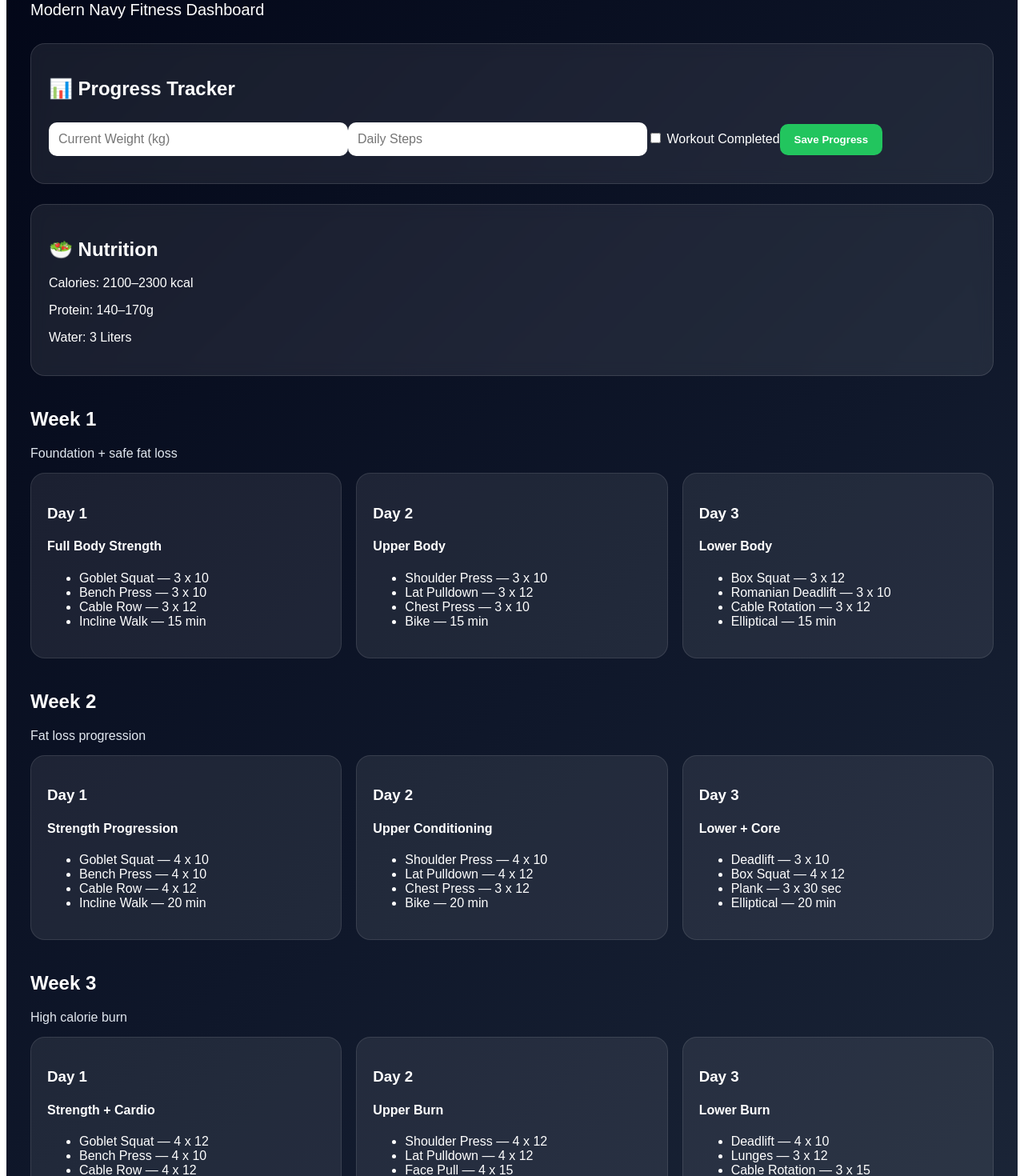
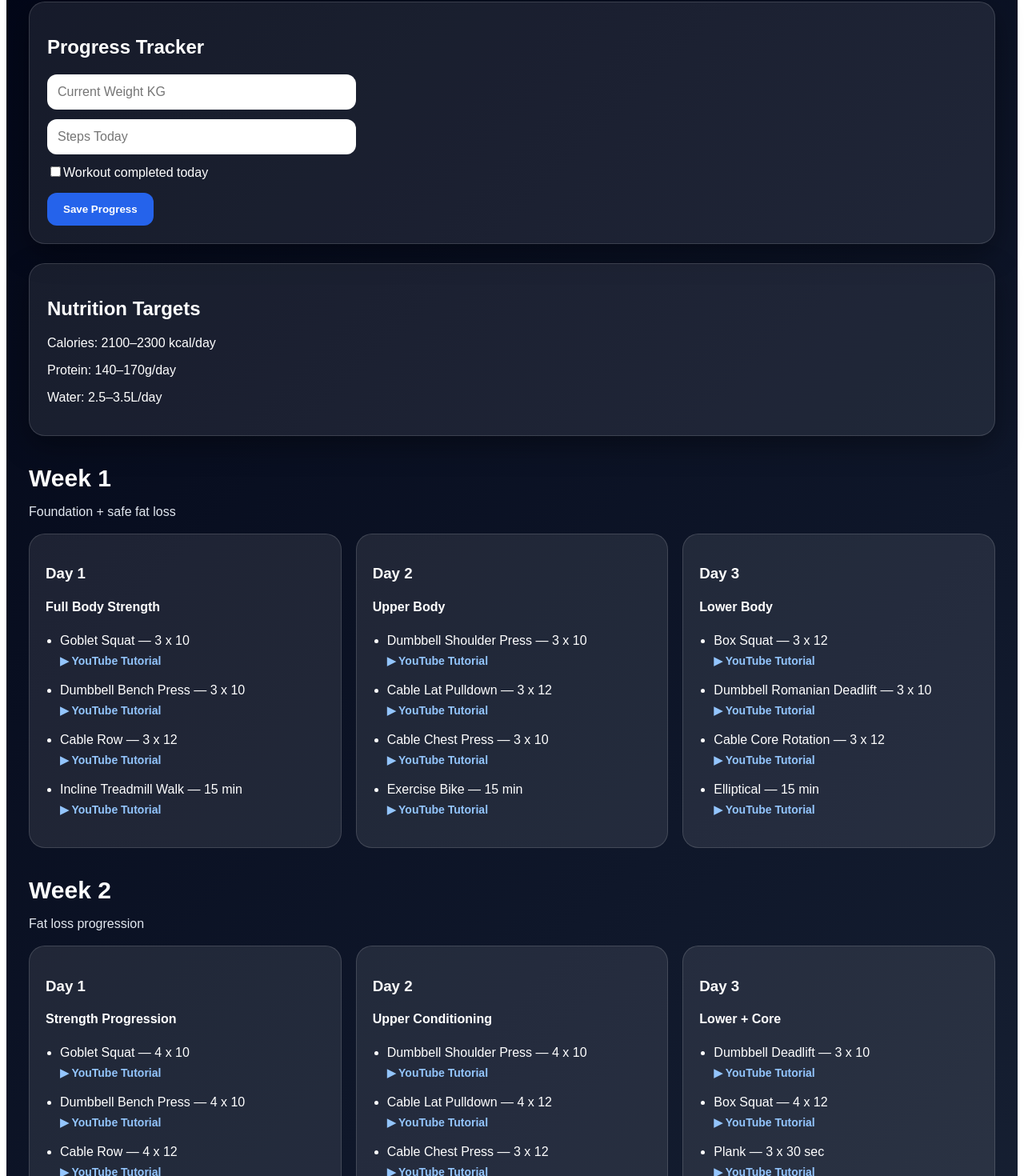
Before and after one commit to saudsaeed1992-eng/fitness-coach-app, a Next.js app: page / in a window 1280 px wide. Shown: the part 153-1623 px from the top of the page at 80% size. Built offline with nearby package versions, Linux system fonts and the light colour scheme.

Commit message:
Update page.js

```diff
--- a/app/page.js
+++ b/app/page.js
@@ -6,6 +6,9 @@ export default function Home() {
   const [weight, setWeight] = useState("");
   const [steps, setSteps] = useState("");
   const [workoutDone, setWorkoutDone] = useState(false);
+
+  const link = (query) =>
+    `https://www.youtube.com/results?search_query=${query}`;
 
   const plan = [
     {
@@ -16,35 +19,34 @@ export default function Home() {
           day: "Day 1",
           title: "Full Body Strength",
           exercises: [
-            "Goblet Squat — 3 x 10",
-            "Bench Press — 3 x 10",
-            "Cable Row — 3 x 12",
-            "Incline Walk — 15 min"
+            ["Goblet Squat — 3 x 10", "goblet squat beginner form"],
+            ["Dumbbell Bench Press — 3 x 10", "dumbbell bench press tutorial"],
+            ["Cable Row — 3 x 12", "cable row beginner tutorial"],
+            ["Incline Treadmill Walk — 15 min", "incline treadmill walking fat loss"]
           ]
         },
         {
           day: "Day 2",
           title: "Upper Body",
           exercises: [
-            "Shoulder Press — 3 x 10",
-            "Lat Pulldown — 3 x 12",
-            "Chest Press — 3 x 10",
-            "Bike — 15 min"
+            ["Dumbbell Shoulder Press — 3 x 10", "dumbbell shoulder press form"],
+            ["Cable Lat Pulldown — 3 x 12", "lat pulldown cable tutorial"],
+            ["Cable Chest Press — 3 x 10", "cable chest press tutorial"],
+            ["Exercise Bike — 15 min", "stationary bike cardio beginner"]
           ]
         },
         {
           day: "Day 3",
           title: "Lower Body",
           exercises: [
-            "Box Squat — 3 x 12",
-            "Romanian Deadlift — 3 x 10",
-            "Cable Rotation — 3 x 12",
-            "Elliptical — 15 min"
+            ["Box Squat — 3 x 12", "box squat beginner form"],
+            ["Dumbbell Romanian Deadlift — 3 x 10", "dumbbell romanian deadlift form"],
+            ["Cable Core Rotation — 3 x 12", "cable core rotation tutorial"],
+            ["Elliptical — 15 min", "elliptical workout beginner"]
           ]
         }
       ]
     },
-
     {
       week: "Week 2",
       focus: "Fat loss progression",
@@ -53,72 +55,70 @@ export default function Home() {
           day: "Day 1",
           title: "Strength Progression",
           exercises: [
-            "Goblet Squat — 4 x 10",
-            "Bench Press — 4 x 10",
-            "Cable Row — 4 x 12",
-            "Incline Walk — 20 min"
+            ["Goblet Squat — 4 x 10", "goblet squat beginner form"],
+            ["Dumbbell Bench Press — 4 x 10", "dumbbell bench press tutorial"],
+            ["Cable Row — 4 x 12", "cable row beginner tutorial"],
+            ["Incline Walk — 20 min", "incline treadmill walking fat loss"]
           ]
         },
         {
           day: "Day 2",
           title: "Upper Conditioning",
           exercises: [
-            "Shoulder Press — 4 x 10",
-            "Lat Pulldown — 4 x 12",
-            "Chest Press — 3 x 12",
-            "Bike — 20 min"
+            ["Dumbbell Shoulder Press — 4 x 10", "dumbbell shoulder press form"],
+            ["Cable Lat Pulldown — 4 x 12", "lat pulldown cable tutorial"],
+            ["Cable Chest Press — 3 x 12", "cable chest press tutorial"],
+            ["Bike Cardio — 20 min", "stationary bike cardio beginner"]
           ]
         },
         {
           day: "Day 3",
           title: "Lower + Core",
           exercises: [
-            "Deadlift — 3 x 10",
-            "Box Squat — 4 x 12",
-            "Plank — 3 x 30 sec",
-            "Elliptical — 20 min"
+            ["Dumbbell Deadlift — 3 x 10", "dumbbell deadlift beginner form"],
+            ["Box Squat — 4 x 12", "box squat beginner form"],
+            ["Plank — 3 x 30 sec", "plank beginner form"],
+            ["Elliptical — 20 min", "elliptical workout beginner"]
           ]
         }
       ]
     },
-
     {
       week: "Week 3",
-      focus: "High calorie burn",
+      focus: "Higher calorie burn",
       days: [
         {
           day: "Day 1",
           title: "Strength + Cardio",
           exercises: [
-            "Goblet Squat — 4 x 12",
-            "Bench Press — 4 x 10",
-            "Cable Row — 4 x 12",
-            "Incline Walk — 25 min"
+            ["Goblet Squat — 4 x 12", "goblet squat beginner form"],
+            ["Dumbbell Bench Press — 4 x 10", "dumbbell bench press tutorial"],
+            ["Cable Row — 4 x 12", "cable row beginner tutorial"],
+            ["Incline Walk — 25 min", "incline treadmill walking fat loss"]
           ]
         },
         {
           day: "Day 2",
           title: "Upper Burn",
           exercises: [
-            "Shoulder Press — 4 x 12",
-            "Lat Pulldown — 4 x 12",
-            "Face Pull — 4 x 15",
-            "Bike Intervals — 20 min"
+            ["Dumbbell Shoulder Press — 4 x 12", "dumbbell shoulder press form"],
+            ["Cable Lat Pulldown — 4 x 12", "lat pulldown cable tutorial"],
+            ["Cable Face Pull — 4 x 15", "cable face pull correct form"],
+            ["Bike Intervals — 20 min", "stationary bike interval workout beginner"]
           ]
         },
         {
           day: "Day 3",
           title: "Lower Burn",
           exercises: [
-            "Deadlift — 4 x 10",
-            "Lunges — 3 x 12",
-            "Cable Rotation — 3 x 15",
-            "Elliptical — 25 min"
+            ["Dumbbell Deadlift — 4 x 10", "dumbbell deadlift beginner form"],
+            ["Reverse Lunges — 3 x 12", "reverse lunge beginner form"],
+            ["Cable Core Rotation — 3 x 15", "cable core rotation tutorial"],
+            ["Elliptical — 25 min", "elliptical workout beginner"]
           ]
         }
       ]
     },
-
     {
       week: "Week 4",
       focus: "Recovery + consistency",
@@ -127,28 +127,29 @@ export default function Home() {
           day: "Day 1",
           title: "Light Strength",
           exercises: [
-            "Goblet Squat — 3 x 10",
-            "Bench Press — 3 x 10",
-            "Cable Row — 3 x 12",
-            "Walk — 20 min"
+            ["Goblet Squat — 3 x 10", "goblet squat beginner form"],
+            ["Dumbbell Bench Press — 3 x 10", "dumbbell bench press tutorial"],
+            ["Cable Row — 3 x 12", "cable row beginner tutorial"],
+            ["Easy Walk — 20 min", "treadmill walking workout beginner"]
           ]
         },
         {
           day: "Day 2",
           title: "Upper Easy",
           exercises: [
-            "Shoulder Press — 3 x 10",
-            "Lat Pulldown — 3 x 10",
-            "Bike — 20 min"
+            ["Dumbbell Shoulder Press — 3 x 10", "dumbbell shoulder press form"],
+            ["Cable Lat Pulldown — 3 x 10", "lat pulldown cable tutorial"],
+            ["Cable Face Pull — 3 x 15", "cable face pull correct form"],
+            ["Bike — 20 min", "stationary bike cardio beginner"]
           ]
         },
         {
           day: "Day 3",
           title: "Mobility Day",
           exercises: [
-            "Stretching — 15 min",
-            "Mobility Drills — 15 min",
-            "Light Walk — 20 min"
+            ["Stretching — 15 min", "full body stretching routine beginner"],
+            ["Mobility Drills — 15 min", "beginner mobility routine"],
+            ["Light Walk — 20 min", "walking workout beginner fat loss"]
           ]
         }
       ]
@@ -156,38 +157,40 @@ export default function Home() {
   ];
 
   function saveProgress() {
-    alert("Progress Saved Successfully!");
+    alert("Progress saved on this device.");
   }
 
   return (
     <main style={styles.page}>
-      <h1 style={styles.title}>🏋️ Babê Kaius</h1>
-      <p style={styles.subtitle}>Modern Navy Fitness Dashboard</p>
+      <header style={styles.header}>
+        <h1 style={styles.title}>Babê Kaius</h1>
+        <p style={styles.subtitle}>1-Month Navy Fitness Dashboard</p>
+      </header>
 
       <section style={styles.card}>
-        <h2>📊 Progress Tracker</h2>
+        <h2>Progress Tracker</h2>
 
         <input
           style={styles.input}
-          placeholder="Current Weight (kg)"
+          placeholder="Current Weight KG"
           value={weight}
           onChange={(e) => setWeight(e.target.value)}
         />
 
         <input
           style={styles.input}
-          placeholder="Daily Steps"
+          placeholder="Steps Today"
           value={steps}
           onChange={(e) => setSteps(e.target.value)}
         />
 
-        <label style={{ color: "white" }}>
+        <label style={styles.label}>
           <input
             type="checkbox"
             checked={workoutDone}
             onChange={(e) => setWorkoutDone(e.target.checked)}
-          />{" "}
-          Workout Completed
+          />
+          Workout completed today
         </label>
 
         <button style={styles.button} onClick={saveProgress}>
@@ -196,15 +199,15 @@ export default function Home() {
       </section>
 
       <section style={styles.card}>
-        <h2>🥗 Nutrition</h2>
-        <p>Calories: 2100–2300 kcal</p>
-        <p>Protein: 140–170g</p>
-        <p>Water: 3 Liters</p>
+        <h2>Nutrition Targets</h2>
+        <p>Calories: 2100–2300 kcal/day</p>
+        <p>Protein: 140–170g/day</p>
+        <p>Water: 2.5–3.5L/day</p>
       </section>
 
       {plan.map((week) => (
         <section key={week.week} style={styles.week}>
-          <h2>{week.week}</h2>
+          <h2 style={styles.weekTitle}>{week.week}</h2>
           <p style={styles.focus}>{week.focus}</p>
 
           <div style={styles.grid}>
@@ -213,9 +216,19 @@ export default function Home() {
                 <h3>{day.day}</h3>
                 <h4>{day.title}</h4>
 
-                <ul>
+                <ul style={styles.list}>
                   {day.exercises.map((exercise, index) => (
-                    <li key={index}>{exercise}</li>
+                    <li key={index} style={styles.exercise}>
+                      <span>{exercise[0]}</span>
+                      <a
+                        href={link(exercise[1])}
+                        target="_blank"
+                        rel="noopener noreferrer"
+                        style={styles.youtube}
+                      >
+                        ▶ YouTube Tutorial
+                      </a>
+                    </li>
                   ))}
                 </ul>
               </div>
@@ -230,63 +243,78 @@ export default function Home() {
 const styles = {
   page: {
     minHeight: "100vh",
-    background:
-      "linear-gradient(135deg, #020617, #0f172a, #1e293b)",
-    color: "white",
+    background: "linear-gradient(135deg, #020617, #0f172a, #1e293b)",
+    color: "#ffffff",
     fontFamily: "Arial, sans-serif",
-    padding: "30px"
+    padding: "28px"
+  },
+
+  header: {
+    marginBottom: "28px"
   },
 
   title: {
     fontSize: "52px",
-    fontWeight: "bold",
-    marginBottom: "10px",
+    fontWeight: "800",
+    margin: 0,
     color: "#ffffff"
   },
 
   subtitle: {
+    fontSize: "20px",
     color: "#ffffff",
-    marginBottom: "30px",
-    fontSize: "20px"
+    marginTop: "8px"
   },
 
   card: {
     background: "rgba(255,255,255,0.08)",
-    border: "1px solid rgba(255,255,255,0.12)",
-    borderRadius: "18px",
+    border: "1px solid rgba(255,255,255,0.14)",
+    borderRadius: "20px",
     padding: "22px",
-    marginBottom: "25px",
-    backdropFilter: "blur(10px)"
+    marginBottom: "24px",
+    boxShadow: "0 12px 35px rgba(0,0,0,0.35)"
   },
 
   input: {
+    display: "block",
     width: "100%",
-    maxWidth: "350px",
-    padding: "12px",
+    maxWidth: "360px",
+    padding: "13px",
     marginBottom: "12px",
-    borderRadius: "10px",
+    borderRadius: "12px",
     border: "none",
     fontSize: "16px"
   },
 
+  label: {
+    display: "block",
+    marginTop: "8px",
+    color: "#ffffff"
+  },
+
   button: {
-    marginTop: "10px",
-    background: "#22c55e",
-    color: "white",
-    padding: "12px 18px",
+    marginTop: "16px",
+    background: "#2563eb",
+    color: "#ffffff",
+    padding: "13px 20px",
     border: "none",
-    borderRadius: "10px",
-    fontWeight: "bold",
+    borderRadius: "12px",
+    fontWeight: "700",
     cursor: "pointer"
   },
 
   week: {
-    marginTop: "40px"
+    marginTop: "36px"
+  },
+
+  weekTitle: {
+    fontSize: "30px",
+    marginBottom: "6px"
   },
 
   focus: {
     color: "#e2e8f0",
-    marginBottom: "15px"
+    marginBottom: "18px"
   },
 
   grid: {
@@ -296,10 +324,28 @@ const styles = {
   },
 
   dayCard: {
-    background: "rgba(255,255,255,0.08)",
-    border: "1px solid rgba(255,255,255,0.1)",
-    borderRadius: "18px",
+    background: "rgba(255,255,255,0.09)",
+    border: "1px solid rgba(255,255,255,0.14)",
+    borderRadius: "20px",
     padding: "20px",
-    color: "white"
+    color: "#ffffff"
+  },
+
+  list: {
+    paddingLeft: "18px"
+  },
+
+  exercise: {
+    marginBottom: "14px",
+    lineHeight: "1.5"
+  },
+
+  youtube: {
+    display: "block",
+    color: "#93c5fd",
+    textDecoration: "none",
+    fontSize: "14px",
+    marginTop: "3px",
+    fontWeight: "700"
   }
 };
```
